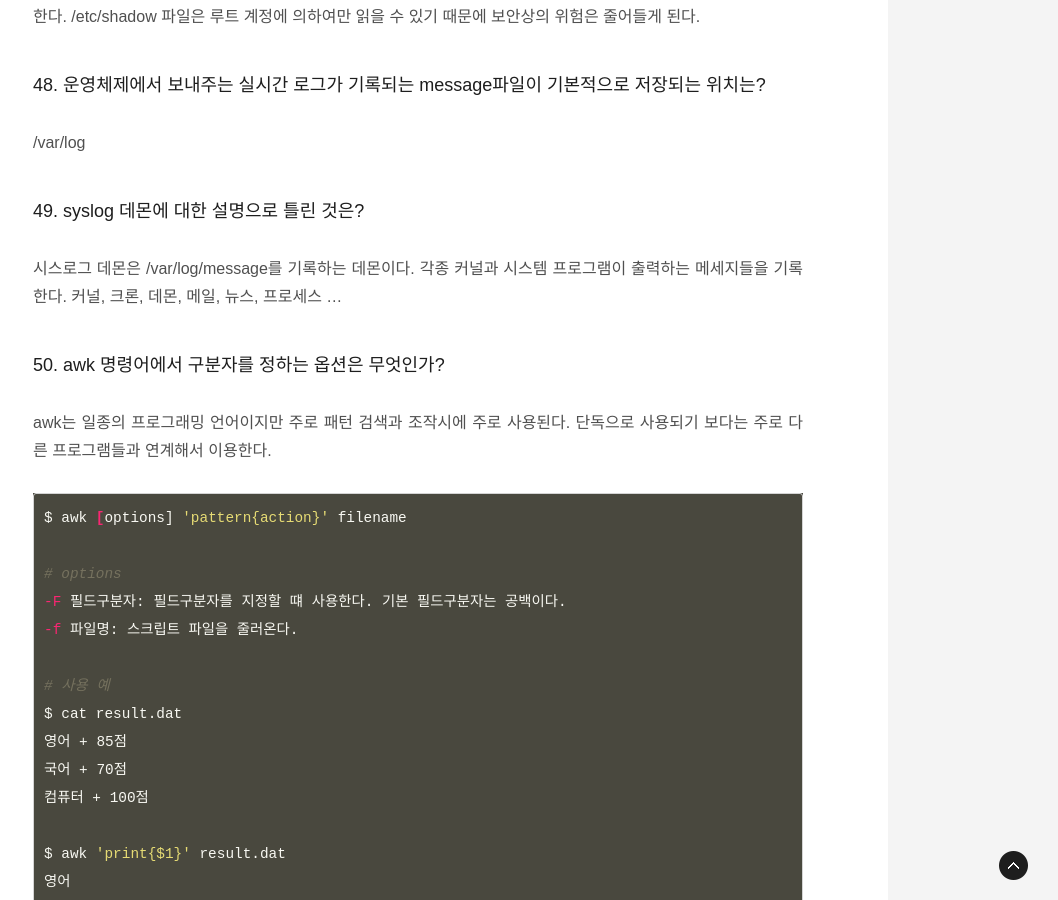
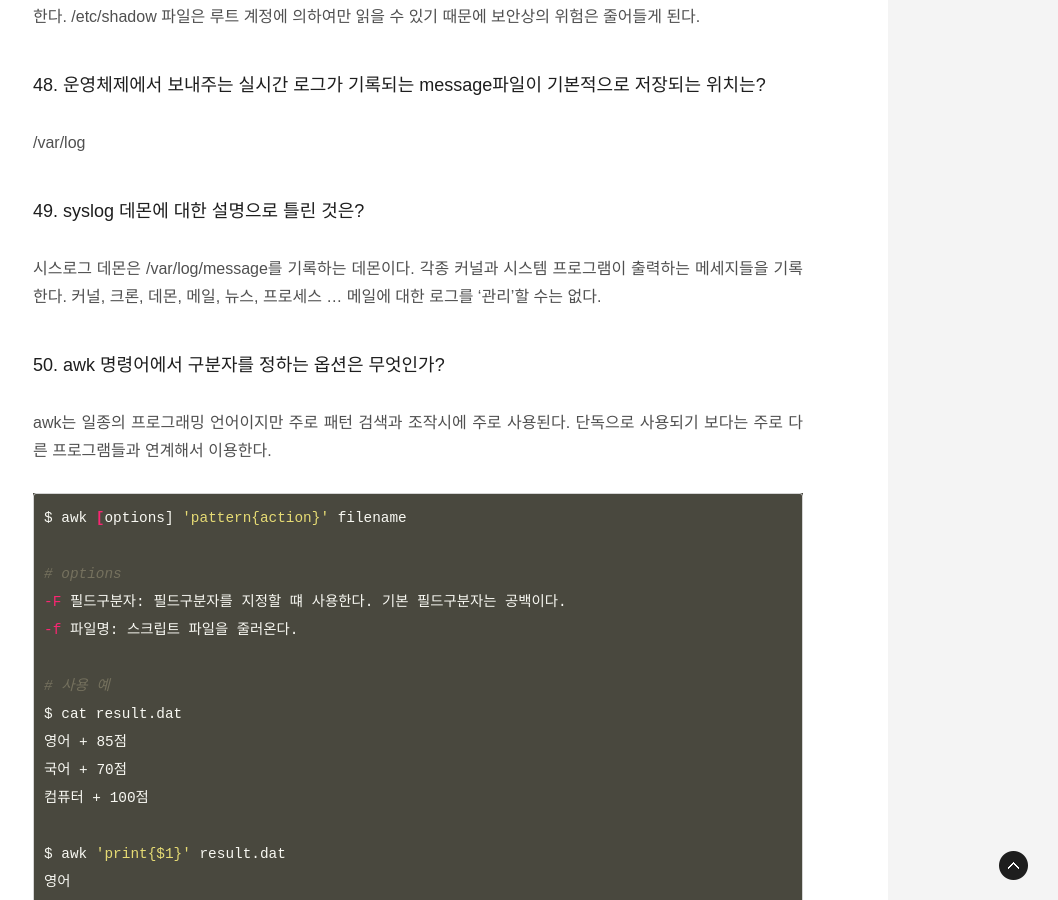
Before and after one commit to ThroughKim/throughkim.github.com, a Jekyll site: the page built from _posts/2017-01-03-linux-11.md, in a window 1280 px wide and 900 px high, scrolled down 17428 px. Shown: the whole window, without its empty margins (222-1280 px from the left). Built offline with Jekyll 4.4.1, drawn with Linux system fonts in a browser that asks for light colours; some web fonts are replaced; some of the changed text lies outside the part shown.

Commit message:
upload blog

```diff
--- a/_posts/2017-01-03-linux-11.md
+++ b/_posts/2017-01-03-linux-11.md
@@ -567,6 +567,7 @@ $ ls -l | grep ^d |wc -l
 
 ### 49. syslog 데몬에 대한 설명으로 틀린 것은?
 시스로그 데몬은 /var/log/message를 기록하는 데몬이다. 각종 커널과 시스템 프로그램이 출력하는 메세지들을 기록한다. 커널, 크론, 데몬, 메일, 뉴스, 프로세스 ...
+메일에 대한 로그를 '관리'할 수는 없다.
 
 ### 50. awk 명령어에서 구분자를 정하는 옵션은 무엇인가?
 awk는 일종의 프로그래밍 언어이지만 주로 패턴 검색과 조작시에 주로 사용된다. 단독으로 사용되기 보다는 주로 다른 프로그램들과 연계해서 이용한다.
```
Also changed, not shown: other parts of _posts/2017-01-03-linux-11.md (+1 -1 lines), _posts/2017-01-04-linux-12.md (+4 -2 lines).
